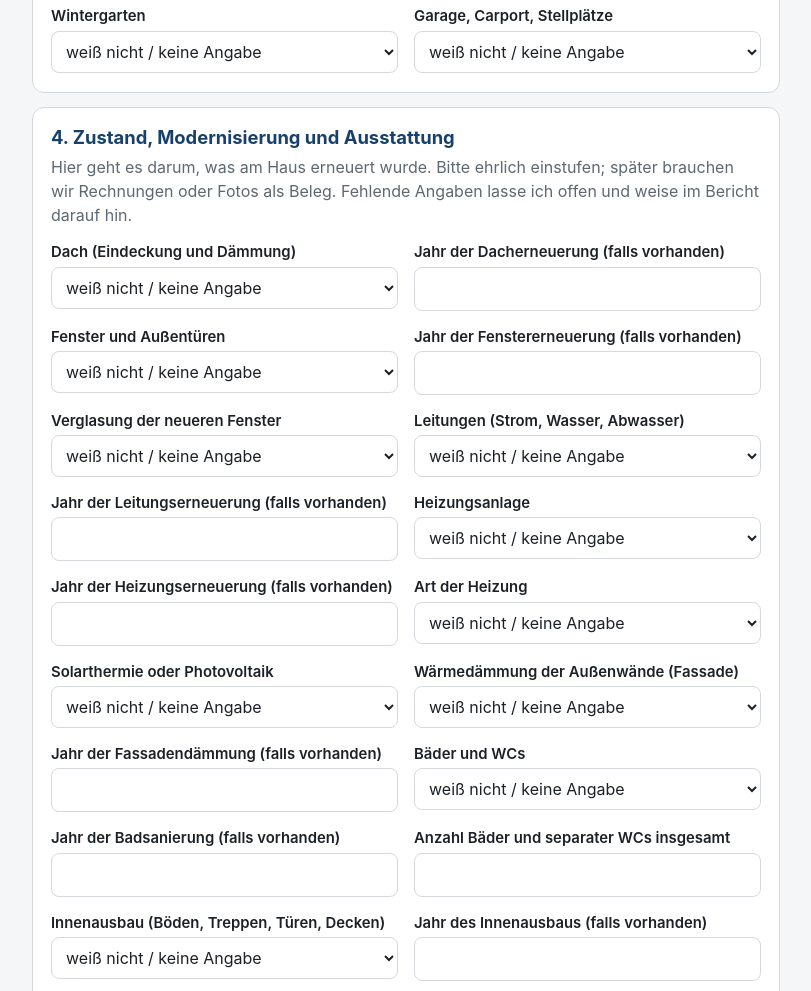
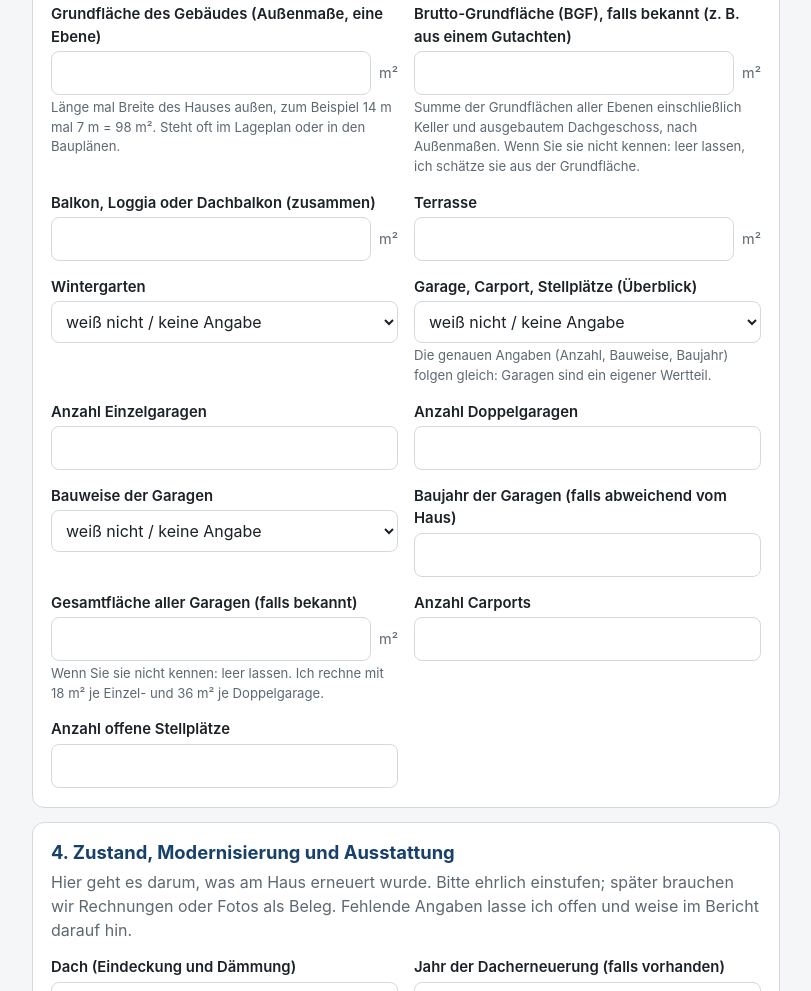
Before and after one commit to fischmac007/pilot-seite, a plain HTML site: page fragebogen-haus.html in a window 1280 px wide. Shown: the part 2999-3990 px from the top of the page, without its empty margins (234-1045 px from the left). Drawn offline with Linux system fonts and the light colour scheme.

Commit message:
Haus-Fragebogen: Garagen, Carports, Stellplätze und Restfläche
Co-Authored-By: Claude Sonnet 5.5 <noreply@anthropic.com>

```diff
--- a/fragebogen-haus.html
+++ b/fragebogen-haus.html
@@ -100,6 +100,8 @@ const SECTIONS = [
  { title: "2. Das Grundstück", intro: "Grundstücksgröße und Besonderheiten. Die Fläche steht im Grundbuchauszug, im Kaufvertrag oder im Lageplan.", fields: [
   { p:"grundstueck.flaeche_m2", l:"Grundstücksfläche", t:"num", u:"m²", req:true, min:50, max:20000, step:1 },
   { p:"grundstueck.abteilbar", l:"Wäre ein Teil des Grundstücks eigenständig bebaubar oder abtrennbar?", t:"tri", h:"Zum Beispiel ein zweites Baugrundstück im Garten. Dann gelten für den Bodenwert andere Regeln." },
+  { p:"grundstueck.abtrennbare_flaeche_m2", l:"Größe des Teils, der abtrennbar oder eigenständig bebaubar wäre (falls vorhanden)", t:"num", u:"m²", min:0, max:20000, step:1, h:"Bei großen Grundstücken ist das für den Wert entscheidend: Ein Garten oder eine Wiese zählt weniger als eine Fläche, die man bebauen oder verkaufen könnte." },
+  { p:"grundstueck.restflaeche_art", l:"Wie wird der Teil des Grundstücks genutzt, der über den üblichen Hausgarten hinausgeht?", t:"sel", o:[["", "nicht zutreffend / keine Angabe"], ["garten", "Garten oder Rasen"], ["wiese", "Wiese oder Obstwiese"], ["wald", "Wald oder Gehölz"], ["acker", "Acker oder landwirtschaftlich genutzt"], ["bebaubar", "baureif, eigenständig bebaubar"], ["sonstiges", "anderes"]], full:true },
   { p:"grundstueck.hanglage", l:"Hanglage", t:"tri" },
   { p:"grundstueck.zweite_reihe", l:"Liegt das Haus in zweiter Reihe (Zufahrt über ein anderes Grundstück oder einen schmalen Weg)?", t:"tri", full:true },
   { p:"grundstueck.bodenrichtwert_eur_m2", l:"Bodenrichtwert Ihrer Lage in €/m² (falls bekannt)", t:"num", u:"€/m²", min:0, max:20000, step:5, h:"Aus der Bodenrichtwertkarte (BayernAtlas oder BORIS Bayern, Stichtag 01.01.2026). Wenn Sie ihn nicht kennen, lassen Sie das Feld leer: Ich ermittle ihn aus der Adresse." },
@@ -121,7 +123,14 @@ const SECTIONS = [
   { p:"gebaeude.balkon_m2", l:"Balkon, Loggia oder Dachbalkon (zusammen)", t:"num", u:"m²", min:0, max:200 },
   { p:"gebaeude.terrasse_m2", l:"Terrasse", t:"num", u:"m²", min:0, max:300 },
   { p:"gebaeude.wintergarten", l:"Wintergarten", t:"tri" },
-  { p:"gebaeude.garage", l:"Garage, Carport, Stellplätze", t:"sel", o:[["", "weiß nicht / keine Angabe"], ["keine", "keine"], ["stellplatz", "nur Stellplätze"], ["carport", "Carport"], ["garage", "Garage (eine)"], ["doppelgarage", "Doppelgarage oder mehrere Garagen"]] }
+  { p:"gebaeude.garage", l:"Garage, Carport, Stellplätze (Überblick)", t:"sel", o:[["", "weiß nicht / keine Angabe"], ["keine", "keine"], ["stellplatz", "nur Stellplätze"], ["carport", "Carport"], ["garage", "Garage (eine)"], ["doppelgarage", "Doppelgarage oder mehrere Garagen"]], h:"Die genauen Angaben (Anzahl, Bauweise, Baujahr) folgen gleich: Garagen sind ein eigener Wertteil." },
+  { p:"gebaeude.garagen_einzel", l:"Anzahl Einzelgaragen", t:"num", min:0, max:10, step:1 },
+  { p:"gebaeude.garagen_doppel", l:"Anzahl Doppelgaragen", t:"num", min:0, max:10, step:1 },
+  { p:"gebaeude.garagen_bauweise", l:"Bauweise der Garagen", t:"sel", o:[["", "weiß nicht / keine Angabe"], ["fertig", "Fertiggarage (Beton- oder Stahlfertigteil)"], ["massiv", "gemauert oder in Massivbauweise"], ["aufwendig", "massiv mit besonderer Ausstattung (Ziegeldach, Fliesen, Wasser, Heizung)"]] },
+  { p:"gebaeude.garagen_baujahr", l:"Baujahr der Garagen (falls abweichend vom Haus)", t:"num", min:1900, max:2100, step:1 },
+  { p:"gebaeude.garagen_flaeche_m2", l:"Gesamtfläche aller Garagen (falls bekannt)", t:"num", u:"m²", min:5, max:500, step:1, h:"Wenn Sie sie nicht kennen: leer lassen. Ich rechne mit 18 m² je Einzel- und 36 m² je Doppelgarage." },
+  { p:"gebaeude.carports", l:"Anzahl Carports", t:"num", min:0, max:10, step:1 },
+  { p:"gebaeude.stellplaetze_offen", l:"Anzahl offene Stellplätze", t:"num", min:0, max:20, step:1 }
  ]},
  { title: "4. Zustand, Modernisierung und Ausstattung", intro: "Hier geht es darum, was am Haus erneuert wurde. Bitte ehrlich einstufen; später brauchen wir Rechnungen oder Fotos als Beleg. Fehlende Angaben lasse ich offen und weise im Bericht darauf hin.", fields: [
   { p:"modernisierung.dach", l:"Dach (Eindeckung und Dämmung)", t:"sel", o:MOD },
```
